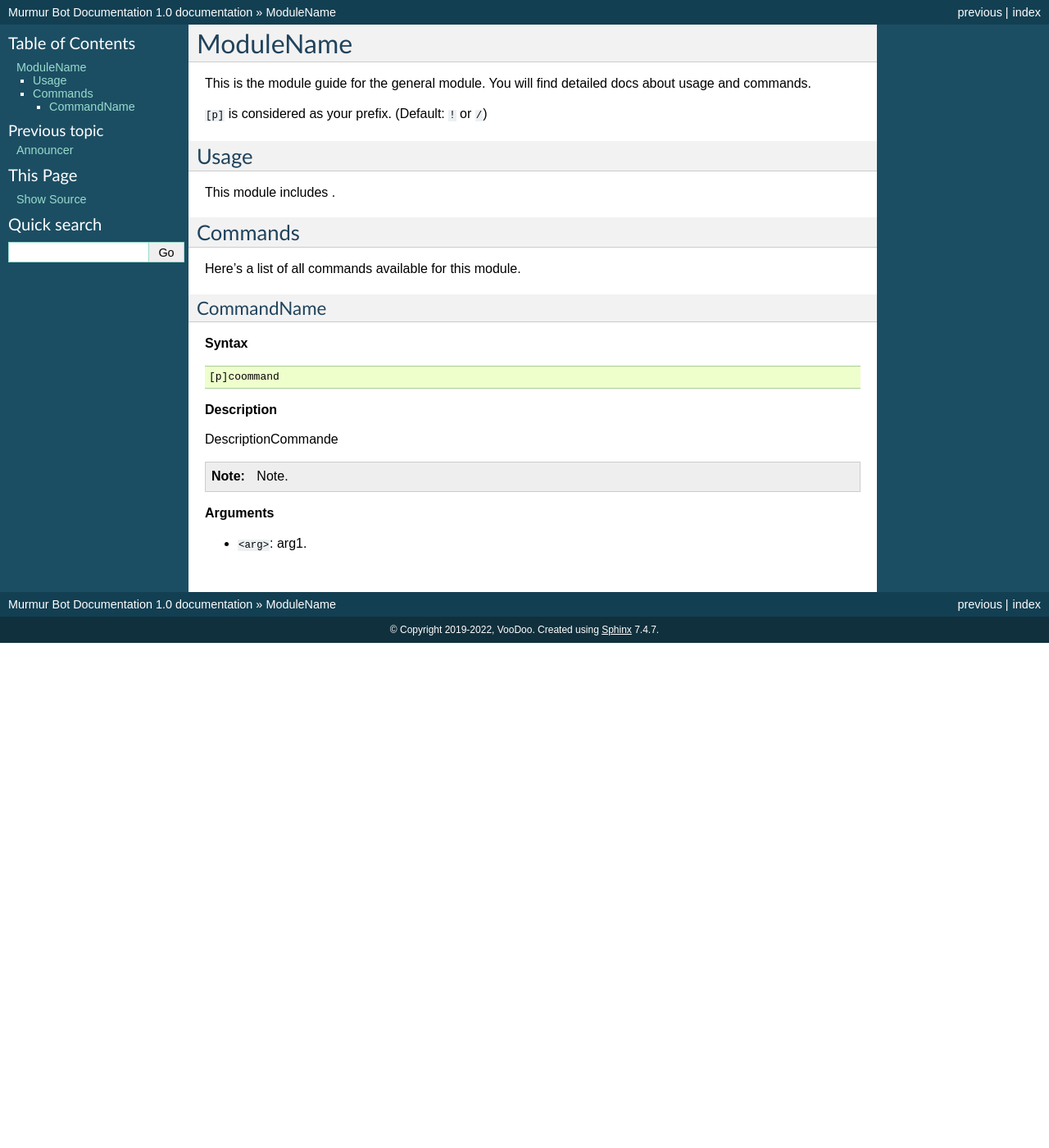
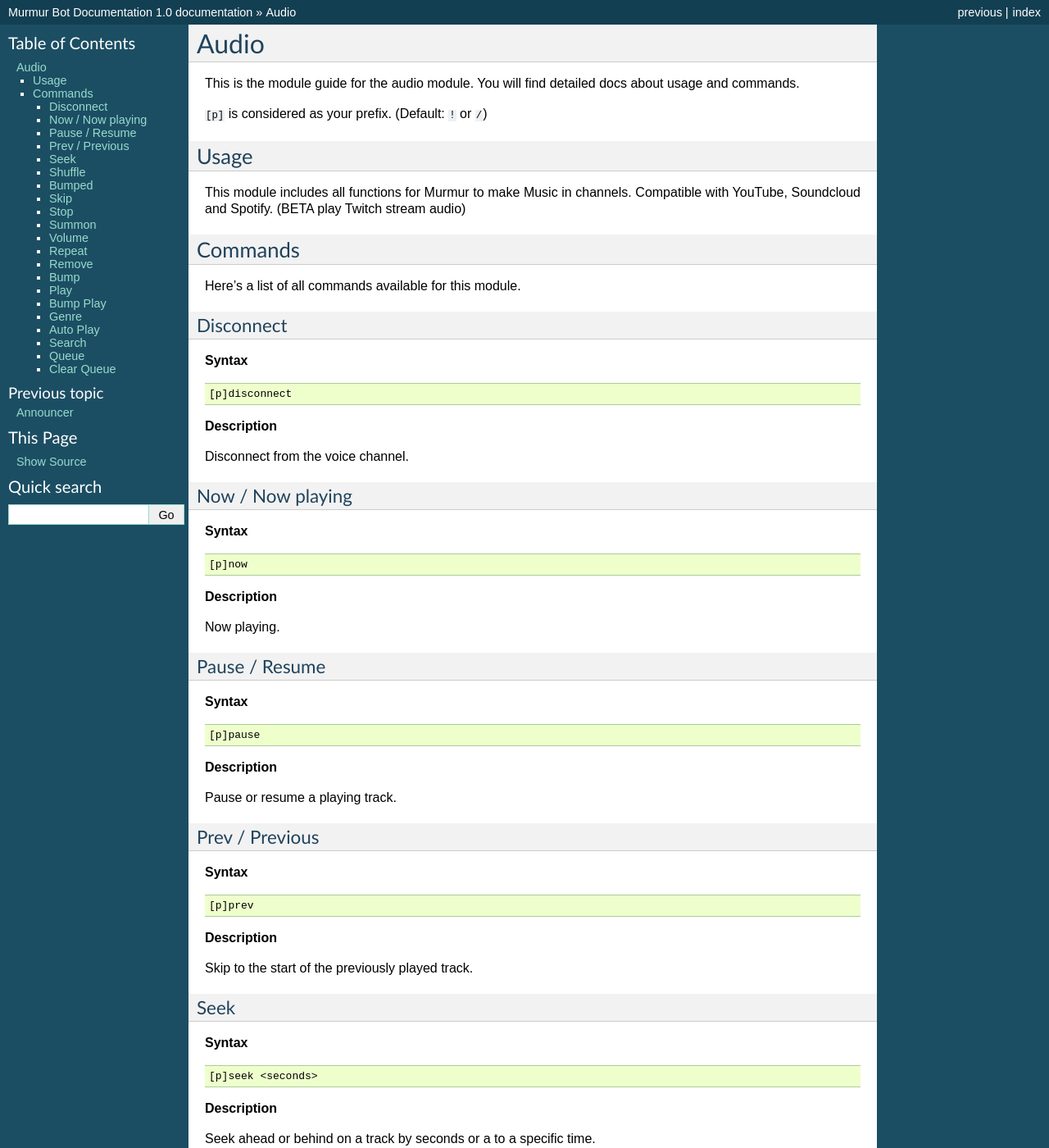
Before and after one commit to dearvoodoo/murmur-doc, a Sphinx documentation site: the page built from docs/modules/audio.rst, in a window 1280 px wide and 1400 px high. Shown: the whole window at 82% size. Built offline with Sphinx 7.4.7, drawn with Linux system fonts in a browser that asks for light colours; pages that are not in the unit, such as notebooks, are missing from menus; some of the changed text lies outside the part shown.

Commit message:
Add files via upload

```diff
--- a/docs/modules/announcer.rst
+++ b/docs/modules/announcer.rst
@@ -52,8 +52,8 @@ So the VooDoo channel ID is UCC3qjEASWsSJPX0ww_h4gXg
 
 * ``<Youtube_Channel_ID>``: The Youtube channel ID.
 * ``<Discord_Channel>``: The Discord channel you want Murmur to use for alerts.
-* ``[UseRoleMention]``: Set on True if you want to use role mention. If you want too tag ``@everyone`` leave this option and the next one empty.
-* ``[Role]``: If you set True please tag the role yoou want to use.
+* ``[UseRoleMention]``: Set on ``True`` if you want to use role mention. If you want to tag ``@everyone`` leave this option and the next one empty.
+* ``[Role]``: If you set ``True`` before please tag the role you want to use.
 
 .. _announcer-command-unsubscribe:
 
--- a/docs/modules/audio.rst
+++ b/docs/modules/audio.rst
@@ -1,23 +1,24 @@
-.. _name:
+.. _audio:
 
 =======
-ModuleName
+Audio
 =======
 
-This is the module guide for the general module. You will
+This is the module guide for the audio module. You will
 find detailed docs about usage and commands.
 
 ``[p]`` is considered as your prefix. (Default: ``!`` or ``/``)
 
-.. _name-usage:
+.. _audio-usage:
 
 -----
 Usage
 -----
 
-This module includes .
+This module includes all functions for Murmur to make Music in channels.
+Compatible with YouTube, Soundcloud and Spotify. (BETA play Twitch stream audio)
 
-.. _name-commands:
+.. _audio-commands:
 
 --------
 Commands
@@ -25,24 +26,386 @@ Commands
 
 Here's a list of all commands available for this module.
 
-.. _name-command-8:
+.. _audio-command-disconnect:
 
 ^^^^^^^^^
-CommandName
+Disconnect
 ^^^^^^^^^
 
 **Syntax**
 
 .. code-block:: none
 
-    [p]coommand
+    [p]disconnect
 
 **Description**
 
-DescriptionCommande
+Disconnect from the voice channel.
 
-.. note:: Note.
+.. _audio-command-now:
+
+^^^^^^^^^
+Now / Now playing
+^^^^^^^^^
+
+**Syntax**
+
+.. code-block:: none
+
+    [p]now
+
+**Description**
+
+Now playing.
+
+.. _audio-command-pause:
+
+^^^^^^^^^
+Pause / Resume
+^^^^^^^^^
+
+**Syntax**
+
+.. code-block:: none
+
+    [p]pause
+
+**Description**
+
+Pause or resume a playing track.
+
+.. _audio-command-prev:
+
+^^^^^^^^^
+Prev / Previous
+^^^^^^^^^
+
+**Syntax**
+
+.. code-block:: none
+
+    [p]prev
+
+**Description**
+
+Skip to the start of the previously played track.
+
+.. _audio-command-seek:
+
+^^^^^^^^^
+Seek
+^^^^^^^^^
+
+**Syntax**
+
+.. code-block:: none
+
+    [p]seek <seconds>
+
+**Description**
+
+Seek ahead or behind on a track by seconds or a to a specific time.
+
+.. note:: Accepts seconds or a value formatted like 00:00:00 (``hh:mm:ss``) or 00:00 (``mm:ss``)..
 
 **Arguments**
 
-* ``<arg>``: arg1.
+* ``<seconds>``: Timecode formated value.
+
+.. _audio-command-shuffle:
+
+^^^^^^^^^
+Shuffle
+^^^^^^^^^
+
+**Syntax**
+
+.. code-block:: none
+
+    [p]shuffle
+
+**Description**
+
+Toggle shuffle.
+
+.. _audio-command-bumped:
+
+^^^^^^^^^
+Bumped
+^^^^^^^^^
+
+**Syntax**
+
+.. code-block:: none
+
+    [p]bumped
+
+**Description**
+
+Toggle bumped track shuffle.
+
+.. note:: Set this to disabled if you wish to avoid bumped songs being shuffled. This takes priority over ``!shuffle``.
+
+.. _audio-command-skip:
+
+^^^^^^^^^
+Skip
+^^^^^^^^^
+
+**Syntax**
+
+.. code-block:: none
+
+    [p]skip [skip_to_track]
+
+**Description**
+
+Skip to the next track, or to a given track number.
+
+**Arguments**
+
+* ``[skip_to_track]``: Number of track to skip.
+
+.. _audio-command-stop:
+
+^^^^^^^^^
+Stop
+^^^^^^^^^
+
+**Syntax**
+
+.. code-block:: none
+
+    [p]stop
+
+**Description**
+
+Stop playback and clear the queue.
+
+.. _audio-command-summon:
+
+^^^^^^^^^
+Summon
+^^^^^^^^^
+
+**Syntax**
+
+.. code-block:: none
+
+    [p]summon
+
+**Description**
+
+Summon Murmur to a voice channel.
+
+.. note:: You have to be in a voice channel. Murmur will join you in the same channel.
+
+.. _audio-command-volume:
+
+^^^^^^^^^
+Volume
+^^^^^^^^^
+
+**Syntax**
+
+.. code-block:: none
+
+    [p]volume <vol>
+
+**Description**
+
+Set the volume, 1% - 150%.
+
+.. note:: Please use integrated Discord user volume before using this.
+
+**Arguments**
+
+* ``<vol>``: Value between 1 and 150.
+
+.. _audio-command-repeat:
+
+^^^^^^^^^
+Repeat
+^^^^^^^^^
+
+**Syntax**
+
+.. code-block:: none
+
+    [p]repeat
+
+**Description**
+
+Toggle repeat.
+
+.. _audio-command-remove:
+
+^^^^^^^^^
+Remove
+^^^^^^^^^
+
+**Syntax**
+
+.. code-block:: none
+
+    [p]remove <index_or_url>
+
+**Description**
+
+Remove a specific track number from the queue.
+
+**Arguments**
+
+* ``<index_or_url>``: URL of the track or position in queue.
+
+.. _audio-command-bump:
+
+^^^^^^^^^
+Bump
+^^^^^^^^^
+
+**Syntax**
+
+.. code-block:: none
+
+    [p]bump <track_number>
+
+**Description**
+
+	Bump a track number to the top of the queue.
+
+**Arguments**
+
+* ``<track_number>``: Number of the track in the queue to bump at the top of the list.
+
+.. _audio-command-play:
+
+^^^^^^^^^
+Play
+^^^^^^^^^
+
+**Syntax**
+
+.. code-block:: none
+
+    [p]play <URL_or_search_query>
+
+**Description**
+
+Play a URL or search for a track
+
+**Arguments**
+
+* ``<URL_or_search_query>``: URL or title of the song/video.
+
+.. _audio-command-bumpplay:
+
+^^^^^^^^^
+Bump Play
+^^^^^^^^^
+
+**Syntax**
+
+.. code-block:: none
+
+    [p]bumpplay [play_now=False] <query>
+
+**Description**
+
+DescriptionCommaForce play a URL or search for a track.nde
+
+**Arguments**
+
+* ``[play_now]``: Default on ``False``. Set to ``True`` if you want the song to play now.
+* ``<query>``: URL or title of the song/video.
+
+.. _audio-command-genre:
+
+^^^^^^^^^
+Genre
+^^^^^^^^^
+
+**Syntax**
+
+.. code-block:: none
+
+    [p]genre
+
+**Description**
+
+Pick a Spotify playlist from a list of categories to start playing.
+
+.. _audio-command-autoplay:
+
+^^^^^^^^^
+Auto Play
+^^^^^^^^^
+
+**Syntax**
+
+.. code-block:: none
+
+    [p]autoplay
+
+**Description**
+
+Starts auto play.
+
+.. _audio-command-search:
+
+^^^^^^^^^
+Search
+^^^^^^^^^
+
+**Syntax**
+
+.. code-block:: none
+
+    [p]search <query>
+
+**Description**
+
+Pick a track with a search.
+
+.. note:: Use ``!search list <search term>`` to queue all tracks found on YouTube.
+Use ``!search sc <search term>`` to search on SoundCloud instead of YouTube.
+
+**Arguments**
+
+* ``<query>``: Search query.
+
+.. _audio-command-queue:
+
+^^^^^^^^^
+Queue
+^^^^^^^^^
+
+**Syntax**
+
+.. code-block:: none
+
+    [p]queue [page]
+
+**Description**
+
+List the songs in the queue.
+
+**Arguments**
+
+* ``[page]``: Queue page number.
+
+.. _audio-command-queue-clear:
+
+^^^^^^^^^
+Clear Queue
+^^^^^^^^^
+
+**Syntax**
+
+.. code-block:: none
+
+    [p]queue clear
+
+**Description**
+
+Clears the queue.
```
